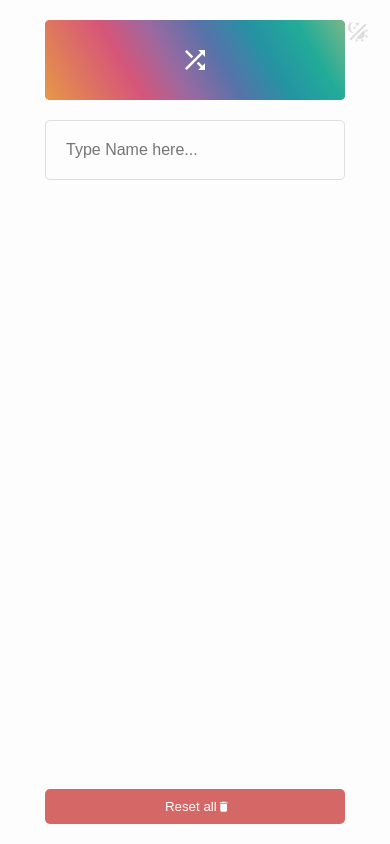
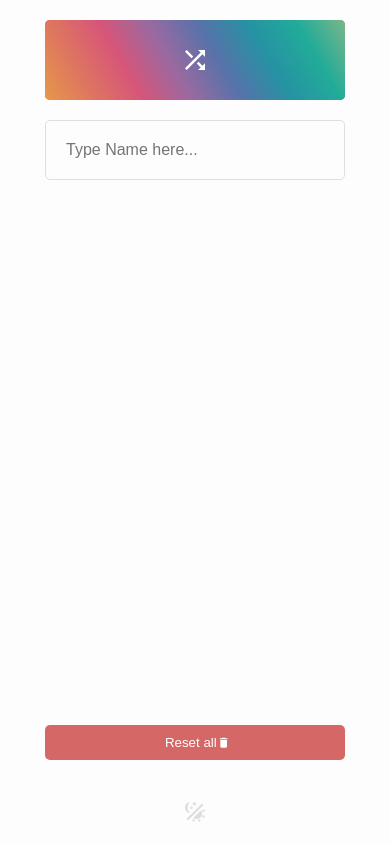
Before and after one commit to mvosz/another-standup-order, an Angular app: page / in a window 390 px wide. Built offline with nearby package versions, Linux system fonts and the light colour scheme.

Commit message:
fix responsive positioning

```diff
--- a/src/app/app.component.html
+++ b/src/app/app.component.html
@@ -16,7 +16,7 @@
       <app-recently-used [names]="recentlyNames" (addPerson)="onAdd($event, 'bottom')"
         (removePerson)="onRemove($event)"></app-recently-used>
 
+      <app-color-scheme></app-color-scheme>
     </div>
   </div>
 </div>
-<app-color-scheme></app-color-scheme>
--- a/src/app/color-scheme/color-scheme.component.css
+++ b/src/app/color-scheme/color-scheme.component.css
@@ -13,5 +13,23 @@
 }
 
 .toggle-color-scheme:hover {
-    color: #111;
+    color: #333;
 }
+
+.dark .toggle-color-scheme {
+    color: #666;
+}
+
+.dark .toggle-color-scheme:hover {
+    color: #ddd;
+}
+
+@media only screen and (max-width: 600px) {
+    .toggle-color-scheme {
+        position: inherit;
+        display: flex;
+        justify-content: center;
+        align-items: center;
+        width: 100%;
+    }
+}
--- a/src/app/color-scheme/color-scheme.component.ts
+++ b/src/app/color-scheme/color-scheme.component.ts
@@ -1,9 +1,10 @@
-import { Component, OnInit } from '@angular/core';
+import { Component, OnInit, ViewEncapsulation } from '@angular/core';
 
 @Component({
   selector: 'app-color-scheme',
   templateUrl: './color-scheme.component.html',
-  styleUrls: ['./color-scheme.component.css']
+  styleUrls: ['./color-scheme.component.css'],
+  encapsulation: ViewEncapsulation.None
 })
 export class ColorSchemeComponent implements OnInit {
 
```
